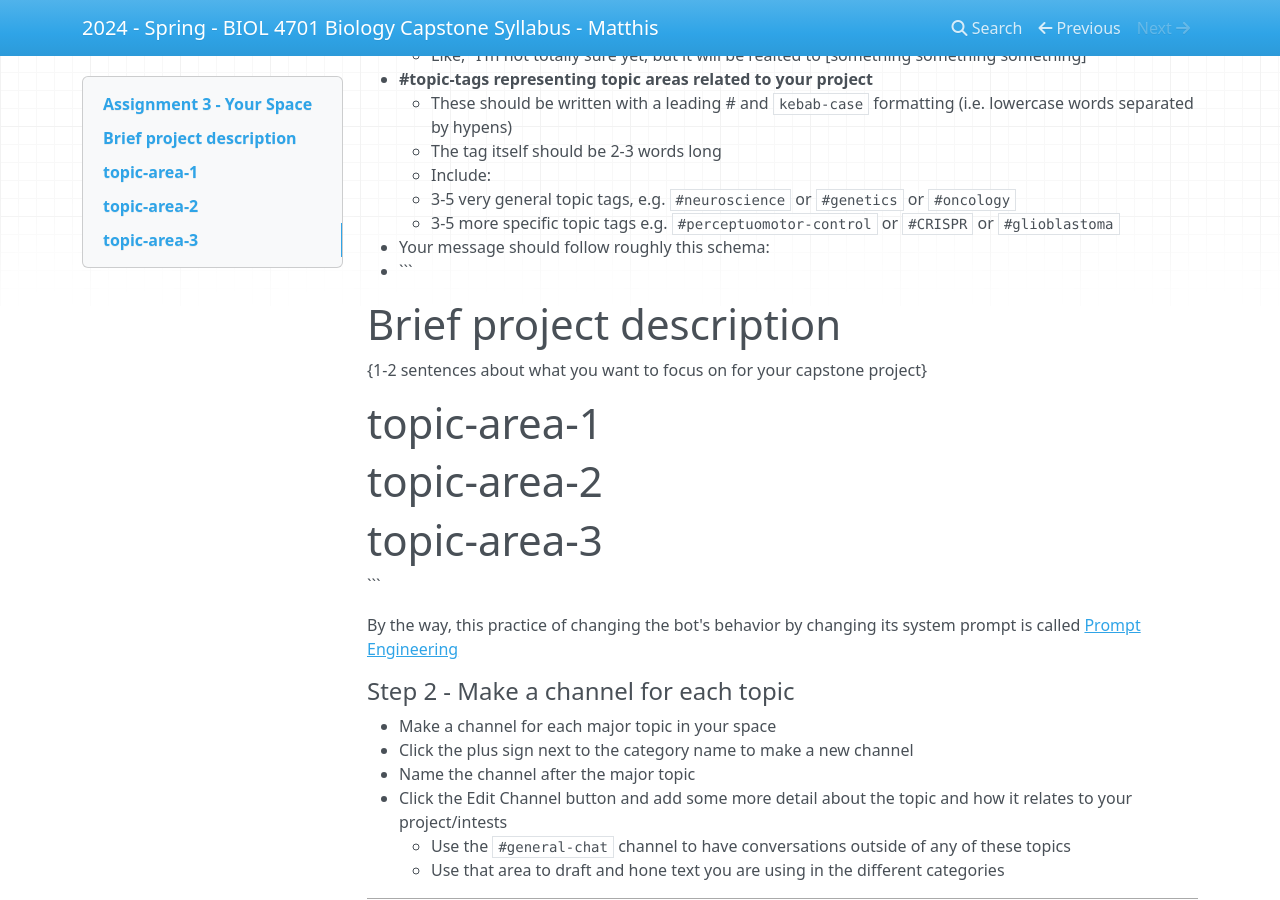
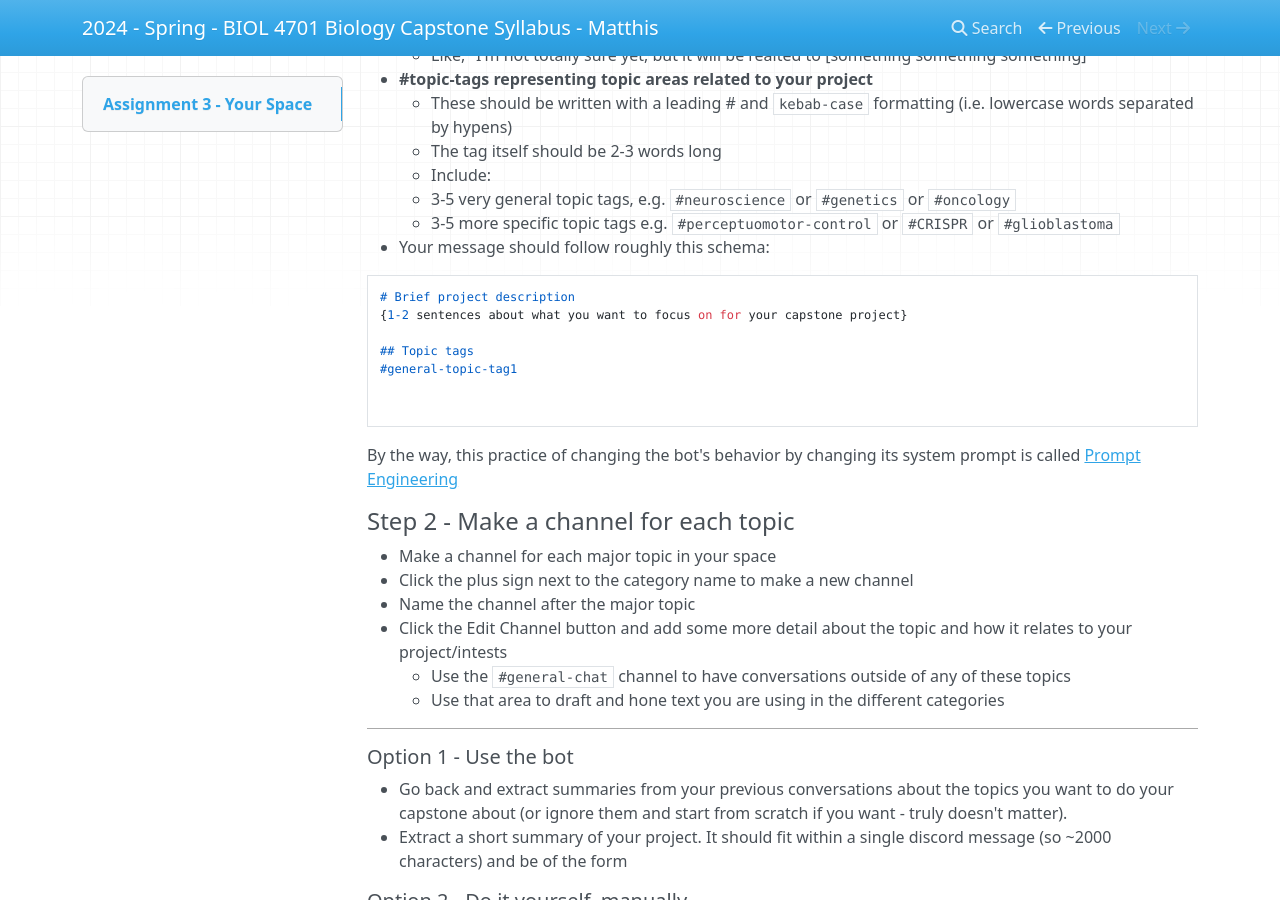
Before and after one commit to HumanMovementNeuroscience/capstone, an MkDocs documentation site: the page built from docs/course_materials/assignments/assignment3/assignment3-student-instructions.md, in a window 1280 px wide and 900 px high, scrolled down 707 px. Built offline with MkDocs 1.6.1, drawn with Linux system fonts in a browser that asks for light colours; nearby versions of some CDN libraries.

Commit message:
Feb 7, 2024, 2:32 PM

````diff
--- a/docs/course_materials/assignments/assignment3/assignment3-student-instructions.md
+++ b/docs/course_materials/assignments/assignment3/assignment3-student-instructions.md
@@ -30,13 +30,14 @@
        - 3-5 very general topic tags, e.g. `#neuroscience` or `#genetics` or `#oncology`
        - 3-5 more specific topic tags e.g. `#perceptuomotor-control` or `#CRISPR` or `#glioblastoma`
   - Your message should follow roughly this schema:
-  - ```
+```
 # Brief project description
 {1-2 sentences about what you want to focus on for your capstone project}
 
-#topic-area-1
-#topic-area-2
-#topic-area-3
+## Topic tags
+#general-topic-tag1
+
+
 ```
 
 By the way, this practice of changing the bot's behavior by changing its system prompt is called [Prompt Engineering](https://platform.openai.com/docs/guides/prompt-engineering)
````
